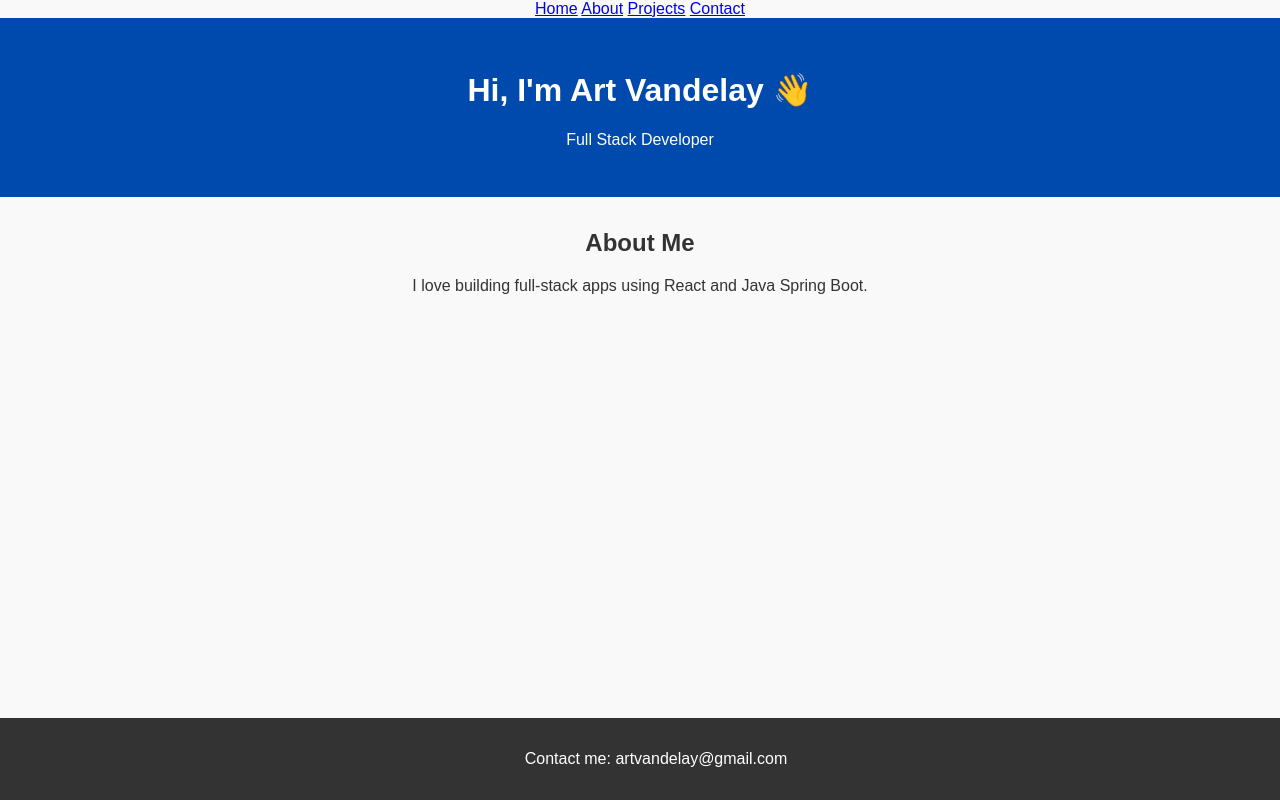
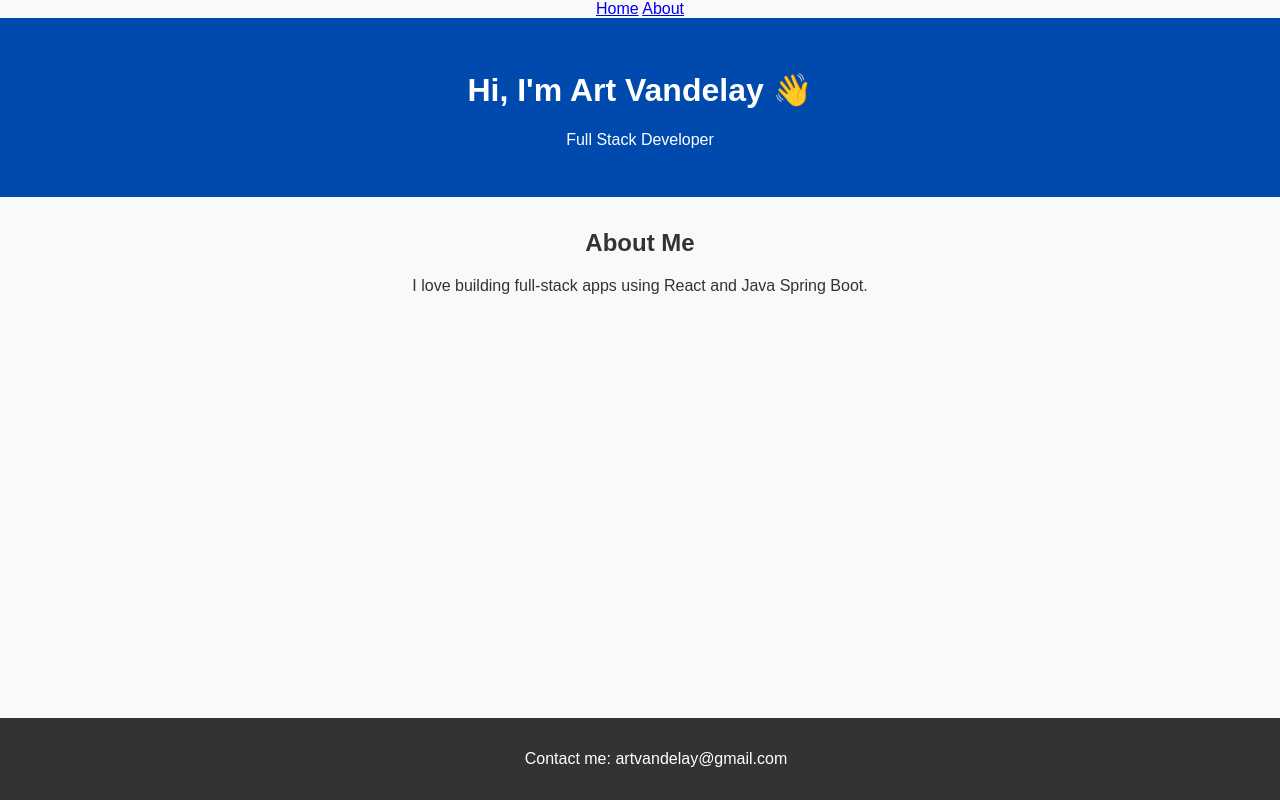
Before and after one commit to gonetgar/my-portfolio, a plain HTML site: page index.html in a window 1280 px wide. Drawn offline with Linux system fonts and the light colour scheme; a script that the page names is missing.

```diff
--- a/index.html
+++ b/index.html
@@ -4,8 +4,8 @@
   <nav>
     <a href="index.html">Home</a>
     <a href="about.html">About</a>
-    <a href="projects.html">Projects</a>
-    <a href="contact.html">Contact</a>
+    <!-- <a href="projects.html">Projects</a> -->
+    <!-- <a href="contact.html">Contact</a> -->
   </nav>
 
   <meta charset="UTF-8" />
```
